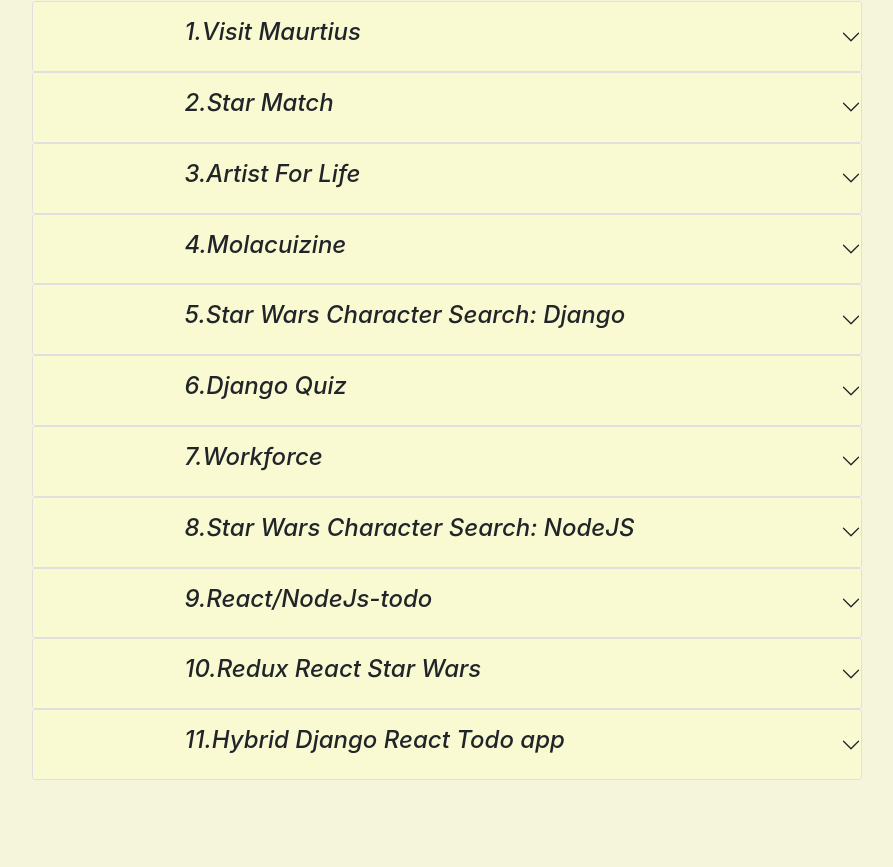
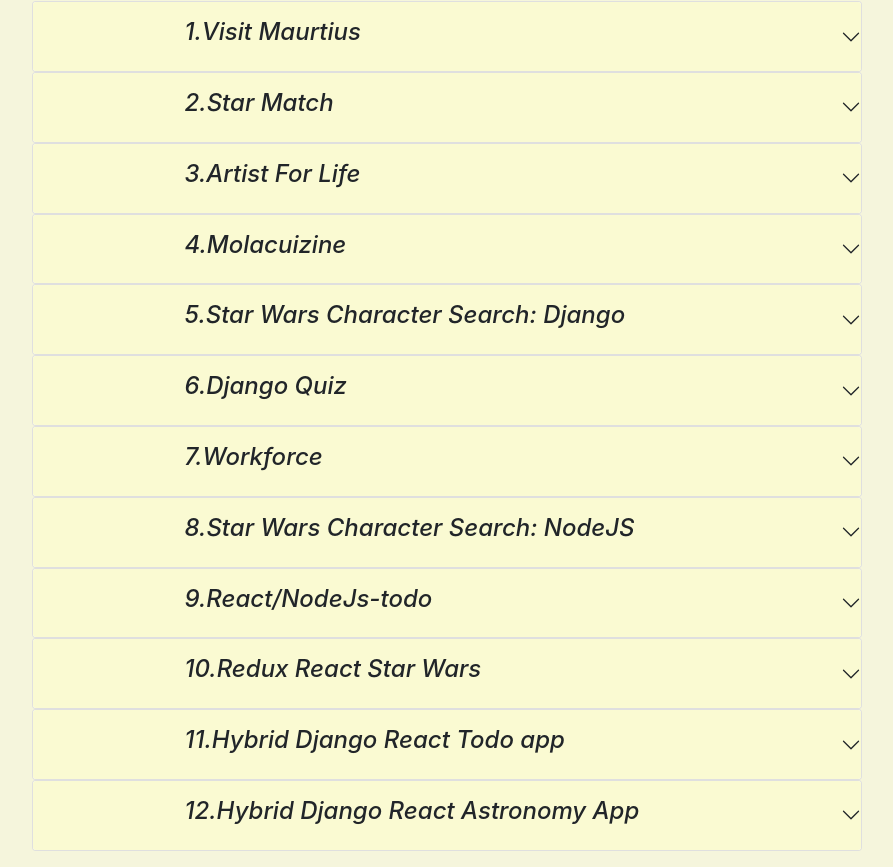
Before and after one commit to zahur76/react_cv, a React (Create React App) app: page /projects in a window 1280 px wide. Shown: the part 605-1472 px from the top of the page, without its empty margins (193-1086 px from the left). Before the commit the page ends 1401 px from the top, so only its background shows below. Built offline with nearby package versions, Linux system fonts and the light colour scheme.

Commit message:
update: update portfolio section with you app

```diff
--- a/src/components/Projects/Projects.js
+++ b/src/components/Projects/Projects.js
@@ -105,6 +105,15 @@
         github: 'https://github.com/zahur76/django-react-todo',
         comment: ''
     },
+    {
+        number: 12,
+        name: 'Hybrid Django React Astronomy App',
+        technologies: 'React, Django, RestAPI, HTML, CSS, Javascript, Bootstrap',
+        description: 'A React-Django Hybrid Astronomy app making use of Django rest for API requests in the backend while using React in the Frontend. Also includes sign in feature for CRUD operations and search bar',
+        site: 'https://django-react-universe-zahur.herokuapp.com/',
+        github: 'https://github.com/zahur76/django-react-universe',
+        comment: ''
+    },
 ]
 
 class Projects extends React.Component {
```
